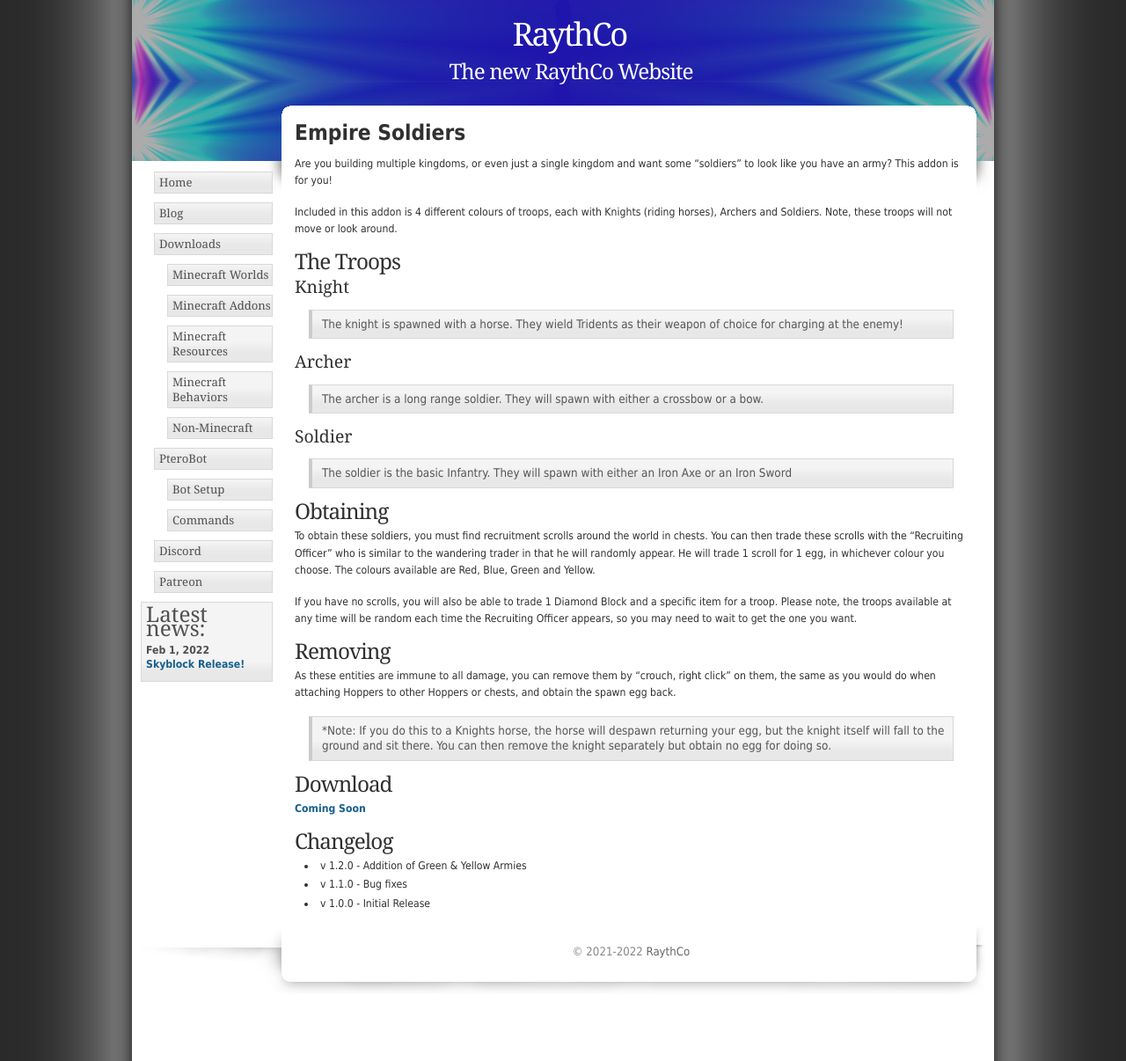
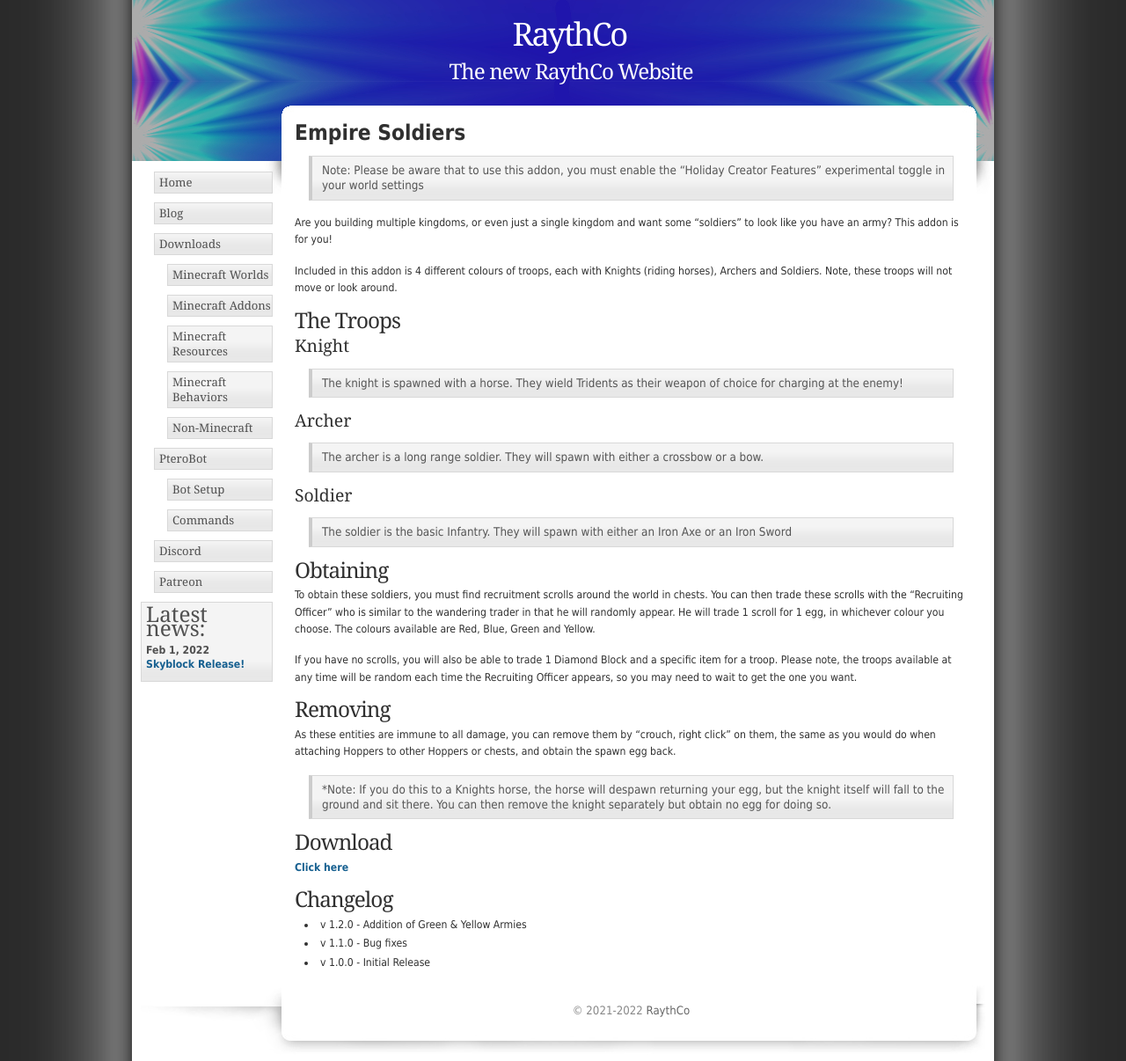
Before and after one commit to RaythCo-Creations/raythco-creations.github.io, a Jekyll site: the page built from download-pages/mcaddons/empire-soldiers.md, in a window 1280 px wide. Shown: the whole page at 88% size. Built offline with Jekyll 4.4.1, drawn with Linux system fonts in a browser that asks for light colours.

Commit message:
page update

```diff
--- a/download-pages/mcaddons/empire-soldiers.md
+++ b/download-pages/mcaddons/empire-soldiers.md
@@ -5,6 +5,8 @@
 category: mcaddons
 ---
 # Empire Soldiers
+
+> Note: Please be aware that to use this addon, you must enable the "Holiday Creator Features" experimental toggle in your world settings
 
 Are you building multiple kingdoms, or even just a single kingdom and want some "soldiers" to look like you have an army? This addon is for you!
 
@@ -39,7 +41,7 @@
 
 ## Download
 
-[**Coming Soon**](#)
+[**Click here**](https://github.com/RaythCo-Creations/downloads/raw/main/addons/RC%20Empire%20Soldiers.mcaddon)
 
 ## Changelog
 
```
